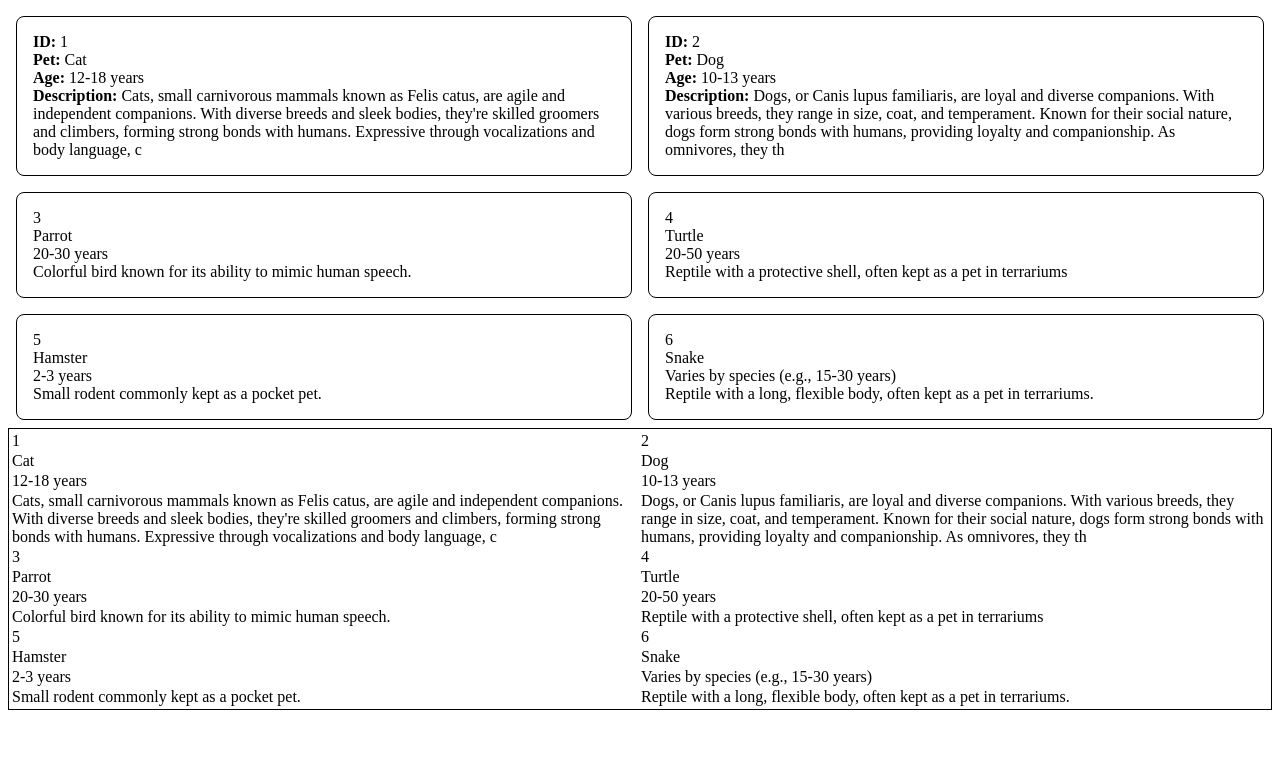
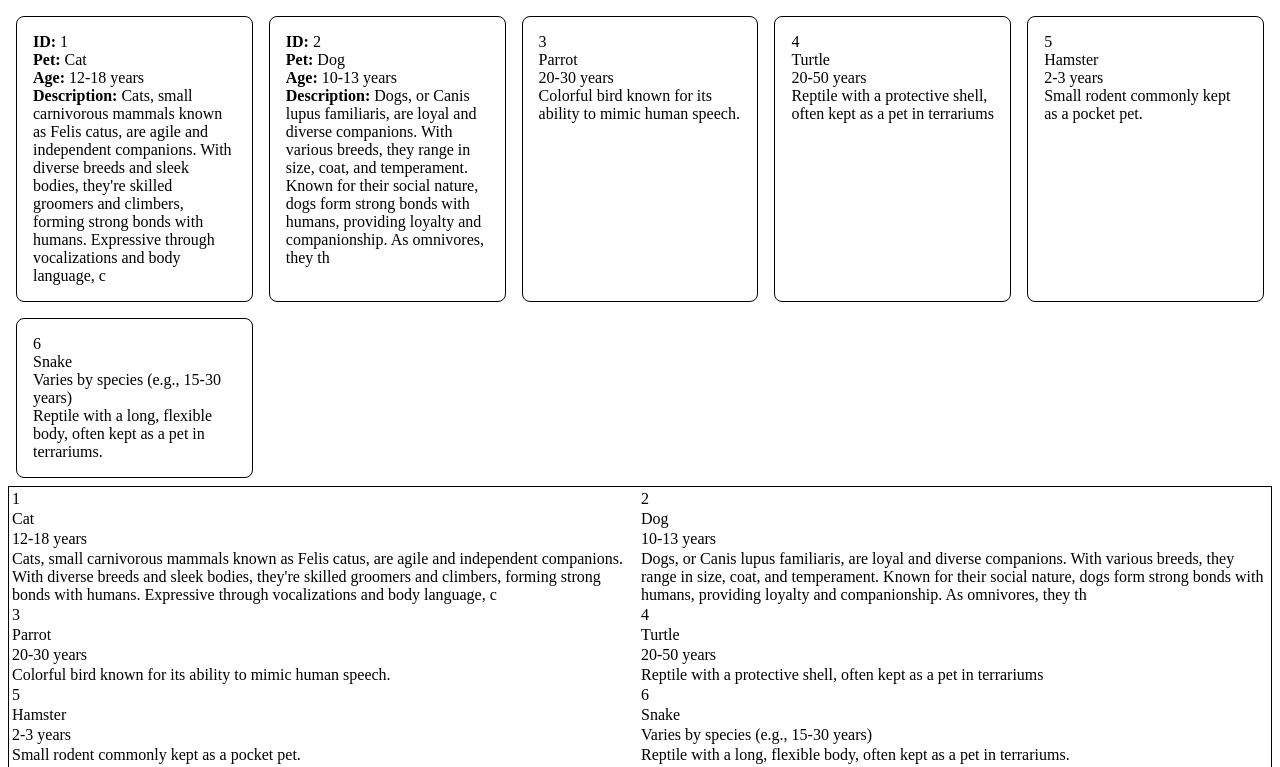
Before and after one commit to ngyvc/block3-adv-web, a PHP site: page /demo/grid.php in a window 1280 px wide. Shown: the top 767 px of the page. Run offline with PHP 8.4, Linux system fonts and the light colour scheme.

Commit message:
add auto-fill

```diff
--- a/demo/grid.php
+++ b/demo/grid.php
@@ -7,7 +7,7 @@
     <style>
         div {
             display: grid;
-            grid-template-columns: repeat(2, 1fr);
+            grid-template-columns: repeat(auto-fill,minmax(240px,1fr));
         }
         article {
             border: 1px solid black;
```
